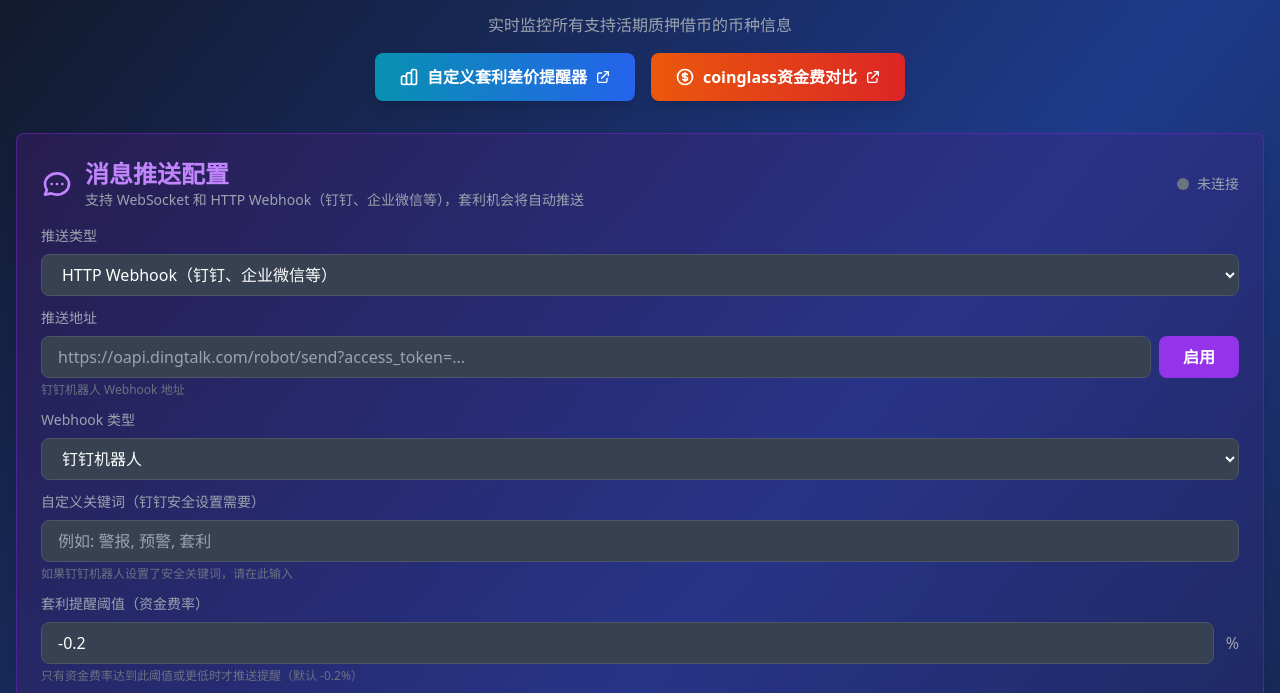
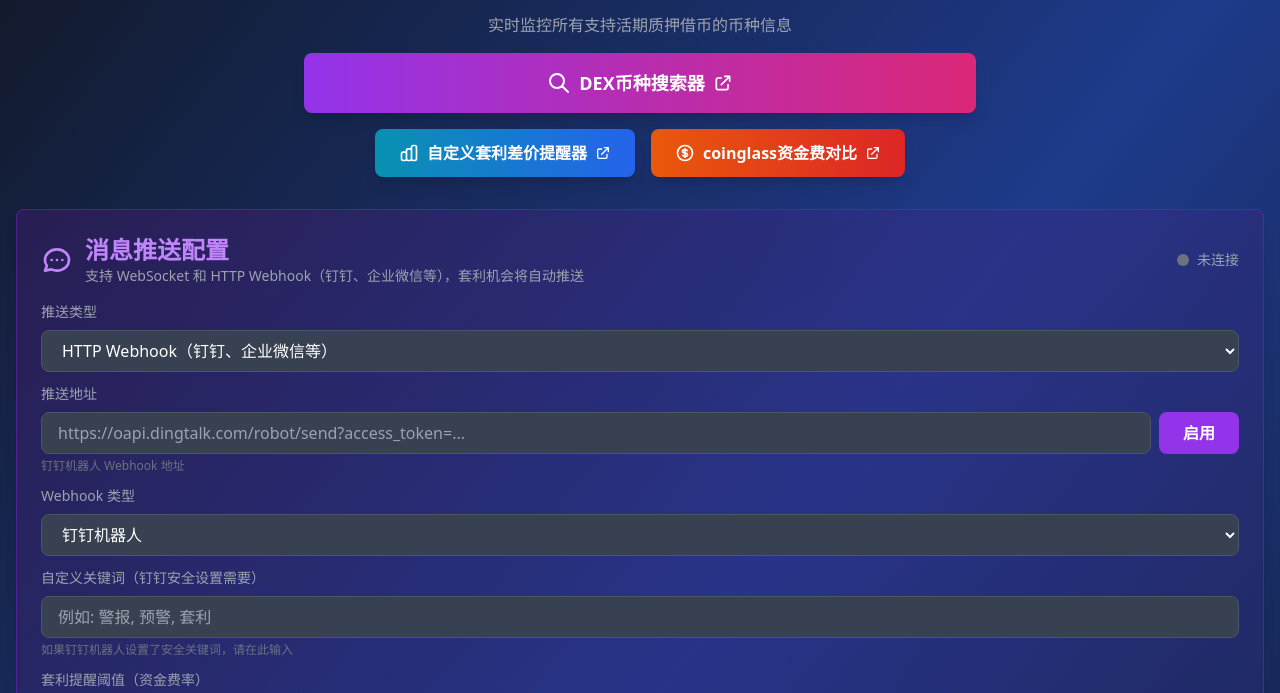
Before and after one commit to yhqqqyao-tech/bybit-loan-monitor, a plain HTML site: page index.html in a window 1280 px wide. Shown: the part 95-788 px from the top of the page. Drawn offline with nearby package versions, Linux system fonts and the light colour scheme; no server answers.

Commit message:
update checker
Signed-off-by: yhqqqyao-tech <yhqqqyao@gmail.com>

```diff
--- a/index.html
+++ b/index.html
@@ -95,6 +95,24 @@
                 </svg>
             </div>
             <p class="text-center text-gray-400">实时监控所有支持活期质押借币的币种信息</p>
+
+            <!-- DEX 币种搜索器按钮 -->
+            <div class="flex justify-center mt-4">
+                <a
+                    href="https://dexcheck.pages.dev/"
+                    target="_blank"
+                    rel="noopener noreferrer"
+                    class="inline-flex items-center justify-center space-x-2 bg-gradient-to-r from-purple-600 to-pink-600 hover:from-purple-700 hover:to-pink-700 text-white font-bold py-4 px-8 rounded-lg transition-all duration-200 transform hover:scale-105 shadow-lg hover:shadow-purple-500/50 w-full max-w-2xl"
+                >
+                    <svg class="w-6 h-6" fill="none" stroke="currentColor" viewBox="0 0 24 24">
+                        <path stroke-linecap="round" stroke-linejoin="round" stroke-width="2" d="M21 21l-6-6m2-5a7 7 0 11-14 0 7 7 0 0114 0z"></path>
+                    </svg>
+                    <span class="text-lg">DEX币种搜索器</span>
+                    <svg class="w-5 h-5" fill="none" stroke="currentColor" viewBox="0 0 24 24">
+                        <path stroke-linecap="round" stroke-linejoin="round" stroke-width="2" d="M10 6H6a2 2 0 00-2 2v10a2 2 0 002 2h10a2 2 0 002-2v-4M14 4h6m0 0v6m0-6L10 14"></path>
+                    </svg>
+                </a>
+            </div>
 
             <!-- 导航按钮组 -->
             <div class="flex justify-center gap-4 mt-4 flex-wrap">
```
